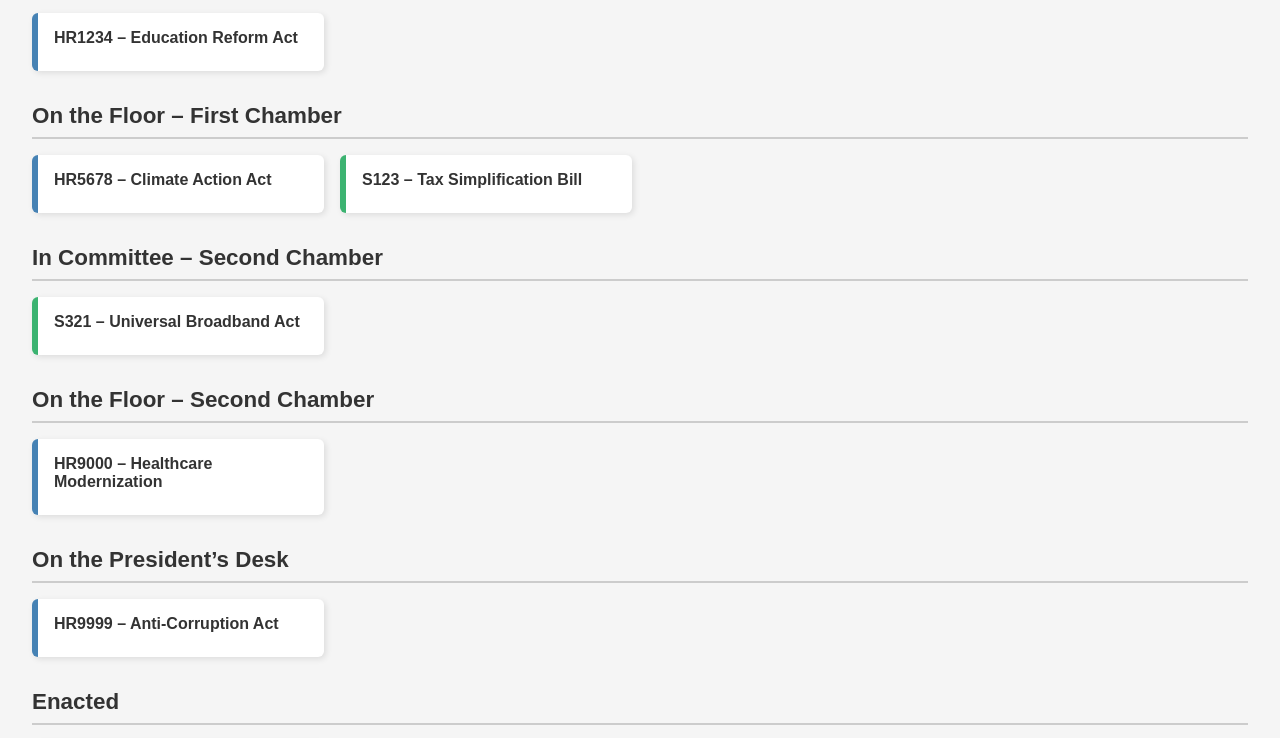
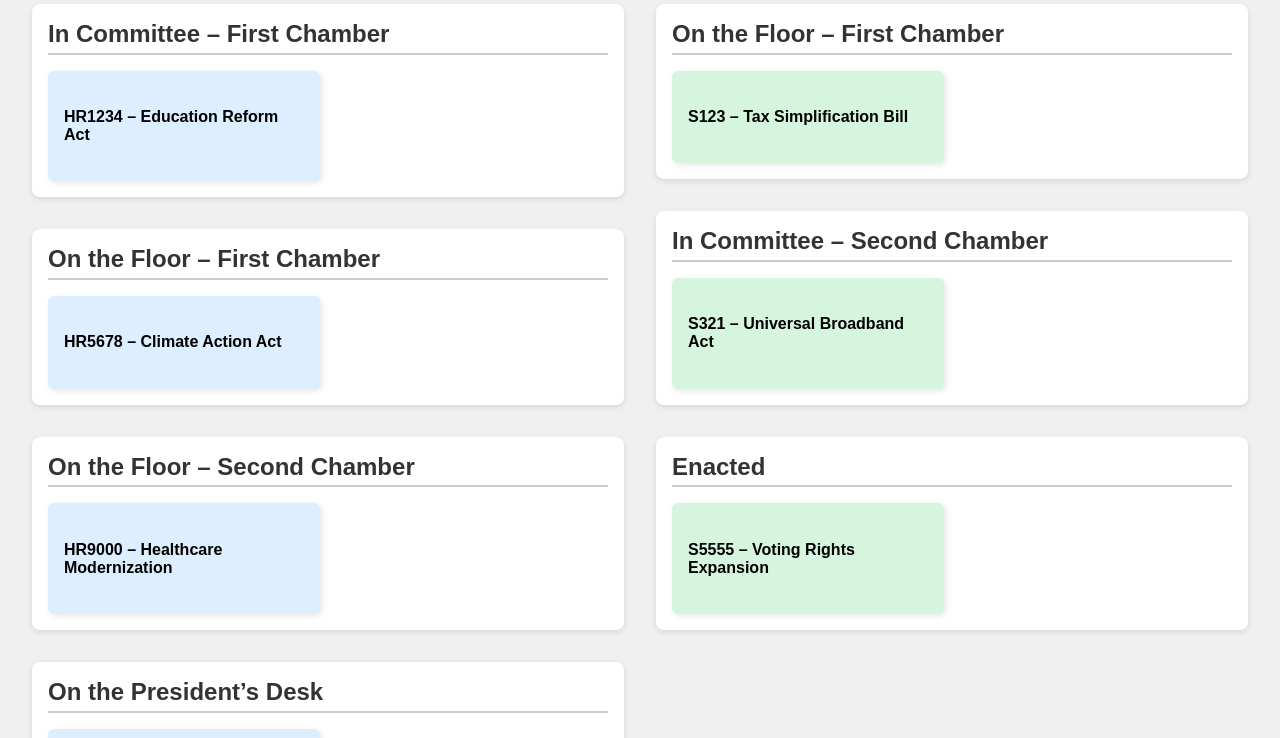
Before and after one commit to mmh914/mmh914.github.io, a plain HTML site: page index.html in a window 1280 px wide. Shown: the part 140-878 px from the top of the page. Drawn offline with Linux system fonts and the light colour scheme.

Commit message:
Update index.html

```diff
--- a/index.html
+++ b/index.html
@@ -7,25 +7,41 @@
   <style>
     body {
       font-family: Arial, sans-serif;
-      margin: 2rem;
-      background: #f5f5f5;
+      margin: 0;
+      background: #f0f0f0;
       color: #333;
     }
 
     h1 {
       text-align: center;
-      margin-bottom: 2rem;
+      padding: 2rem 1rem 1rem;
+    }
+
+    .board-container {
+      display: grid;
+      grid-template-columns: repeat(auto-fit, minmax(320px, 1fr));
+      gap: 2rem;
+      padding: 1rem 2rem;
+    }
+
+    .column {
+      display: flex;
+      flex-direction: column;
+      gap: 2rem;
     }
 
     .status-section {
-      margin-bottom: 2rem;
+      background: #fff;
+      padding: 1rem;
+      border-radius: 8px;
+      box-shadow: 0 2px 6px rgba(0,0,0,0.1);
     }
 
     .status-section h2 {
+      margin-top: 0;
+      margin-bottom: 1rem;
       border-bottom: 2px solid #ccc;
-      padding-bottom: 0.5rem;
-      margin-bottom: 1rem;
-      font-size: 1.4rem;
+      padding-bottom: 0.3rem;
     }
 
     .bill-grid {
@@ -35,45 +51,65 @@
     }
 
     .bill-card {
-      background: #fff;
       padding: 1rem;
       border-radius: 6px;
       box-shadow: 2px 2px 6px rgba(0,0,0,0.1);
       cursor: pointer;
       transition: background 0.2s ease;
+      color: #000;
+    }
+
+    .origin-house {
+      background: #dceeff;
+    }
+
+    .origin-senate {
+      background: #d6f5df;
     }
 
     .bill-card:hover {
-      background: #f0f0f0;
+      filter: brightness(0.95);
     }
 
-    .bill-card h4 {
-      margin: 0 0 0.5rem 0;
+    .modal-overlay {
+      position: fixed;
+      top: 0;
+      left: 0;
+      height: 100%;
+      width: 100%;
+      background: rgba(0,0,0,0.6);
+      display: flex;
+      justify-content: center;
+      align-items: center;
+      z-index: 999;
     }
 
-    .details {
-      max-height: 0;
-      overflow: hidden;
-      transition: max-height 0.3s ease-out;
+    .modal-content {
+      background: #fff;
+      max-width: 600px;
+      width: 90%;
+      padding: 2rem;
+      border-radius: 10px;
+      position: relative;
+      box-shadow: 0 0 15px rgba(0,0,0,0.2);
     }
 
-    .bill-card.expanded .details {
-      max-height: 300px;
-      margin-top: 0.5rem;
+    .modal-content h3 {
+      margin-top: 0;
     }
 
-    /* Origin color coding */
-    .origin-house {
-      border-left: 6px solid #4682B4;
+    .close-btn {
+      position: absolute;
+      top: 0.5rem;
+      right: 1rem;
+      font-size: 1.5rem;
+      cursor: pointer;
+      color: #888;
     }
 
-    .origin-senate {
-      border-left: 6px solid #3CB371;
-    }
-
-    @media (max-width: 600px) {
-      .bill-grid {
-        grid-template-columns: 1fr;
+    @media (max-width: 768px) {
+      .board-container {
+        display: block;
       }
     }
   </style>
@@ -81,7 +117,16 @@
 <body>
   <h1>Legislative Tracker</h1>
 
-  <div id="tracker"></div>
+  <div id="tracker" class="board-container"></div>
+
+  <div id="modal" class="modal-overlay" style="display: none;">
+    <div class="modal-content">
+      <span class="close-btn" onclick="closeModal()">&times;</span>
+      <h3 id="modal-title"></h3>
+      <p><strong>Sponsor(s):</strong> <span id="modal-sponsors"></span></p>
+      <p id="modal-summary"></p>
+    </div>
+  </div>
 
   <script>
     const bills = [
@@ -183,6 +228,17 @@
       return bill.currentStep; // president, enacted, vetoed
     }
 
+    function openModal(bill) {
+      document.getElementById("modal-title").textContent = `${bill.billId} – ${bill.title}`;
+      document.getElementById("modal-sponsors").textContent = bill.sponsors.join(", ");
+      document.getElementById("modal-summary").textContent = bill.summary;
+      document.getElementById("modal").style.display = "flex";
+    }
+
+    function closeModal() {
+      document.getElementById("modal").style.display = "none";
+    }
+
     function createCard(bill) {
       const card = document.createElement("div");
       card.classList.add("bill-card");
@@ -191,25 +247,17 @@
       const title = document.createElement("h4");
       title.textContent = `${bill.billId} – ${bill.title}`;
 
-      const details = document.createElement("div");
-      details.classList.add("details");
-      details.innerHTML = `
-        <p><strong>Sponsor:</strong> ${bill.sponsors.join(", ")}</p>
-        <p>${bill.summary}</p>
-      `;
-
       card.appendChild(title);
-      card.appendChild(details);
-
-      card.addEventListener("click", () => {
-        card.classList.toggle("expanded");
-      });
+      card.addEventListener("click", () => openModal(bill));
 
       return card;
     }
 
     function renderTracker(bills) {
       const container = document.getElementById("tracker");
+
+      // Detect large or small screen
+      const isMobile = window.innerWidth < 768;
 
       const billGroups = {};
       bills.forEach(bill => {
@@ -218,6 +266,8 @@
         billGroups[group].push(bill);
       });
 
+      if (isMobile) {
+        // Unified layout
         statusOrder.forEach(status => {
           const groupBills = billGroups[status.key] || [];
           if (status.conditional && groupBills.length === 0) return;
@@ -232,16 +282,65 @@
           const grid = document.createElement("div");
           grid.classList.add("bill-grid");
 
-        groupBills.forEach(bill => {
-          grid.appendChild(createCard(bill));
-        });
-
+          groupBills.forEach(bill => grid.appendChild(createCard(bill)));
           section.appendChild(grid);
           container.appendChild(section);
         });
+      } else {
+        // Two-column layout
+        const houseCol = document.createElement("div");
+        houseCol.classList.add("column");
+
+        const senateCol = document.createElement("div");
+        senateCol.classList.add("column");
+
+        statusOrder.forEach(status => {
+          const groupBills = billGroups[status.key] || [];
+          if (status.conditional && groupBills.length === 0) return;
+
+          const houseBills = groupBills.filter(b => b.origin === "House");
+          const senateBills = groupBills.filter(b => b.origin === "Senate");
+
+          if (houseBills.length) {
+            const section = document.createElement("section");
+            section.classList.add("status-section");
+
+            const heading = document.createElement("h2");
+            heading.textContent = `${status.label}`;
+            section.appendChild(heading);
+
+            const grid = document.createElement("div");
+            grid.classList.add("bill-grid");
+
+            houseBills.forEach(bill => grid.appendChild(createCard(bill)));
+            section.appendChild(grid);
+            houseCol.appendChild(section);
+          }
+
+          if (senateBills.length) {
+            const section = document.createElement("section");
+            section.classList.add("status-section");
+
+            const heading = document.createElement("h2");
+            heading.textContent = `${status.label}`;
+            section.appendChild(heading);
+
+            const grid = document.createElement("div");
+            grid.classList.add("bill-grid");
+
+            senateBills.forEach(bill => grid.appendChild(createCard(bill)));
+            section.appendChild(grid);
+            senateCol.appendChild(section);
+          }
+        });
+
+        container.appendChild(houseCol);
+        container.appendChild(senateCol);
+      }
     }
 
     renderTracker(bills);
+    window.addEventListener("resize", () => location.reload());
   </script>
 </body>
 </html>
```
Lines whose indentation alone changed are shown as unchanged.
